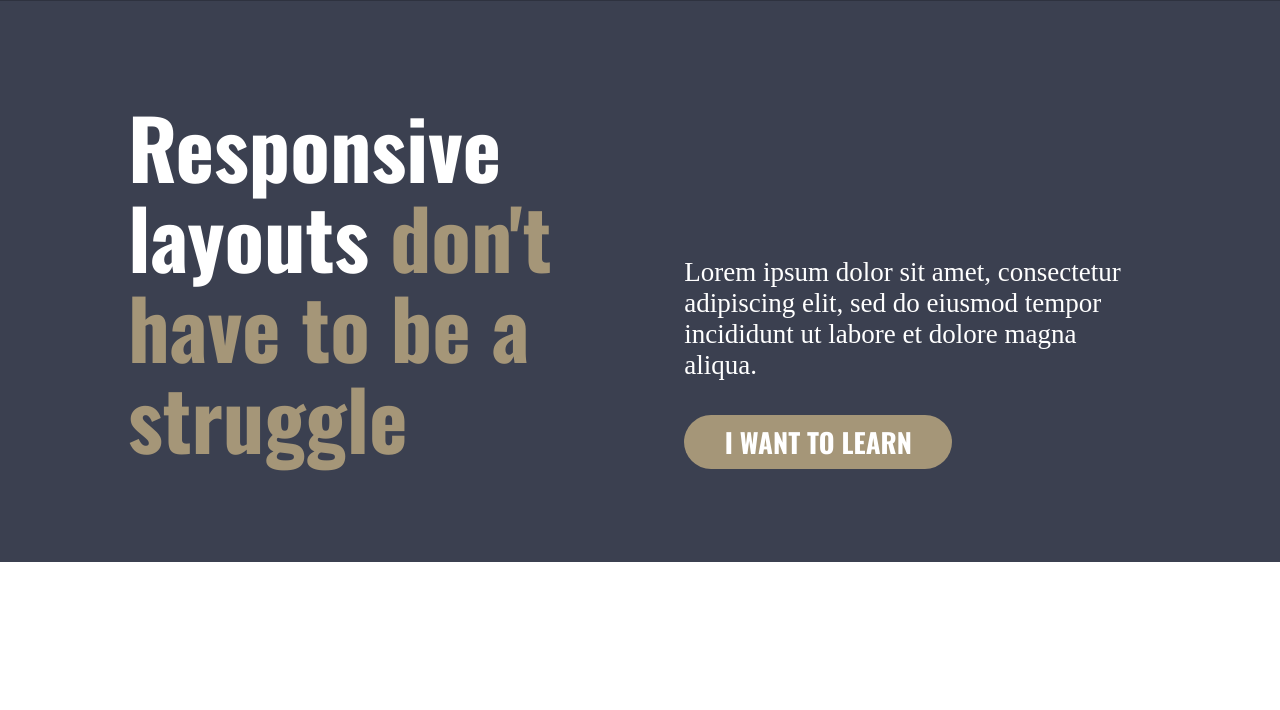
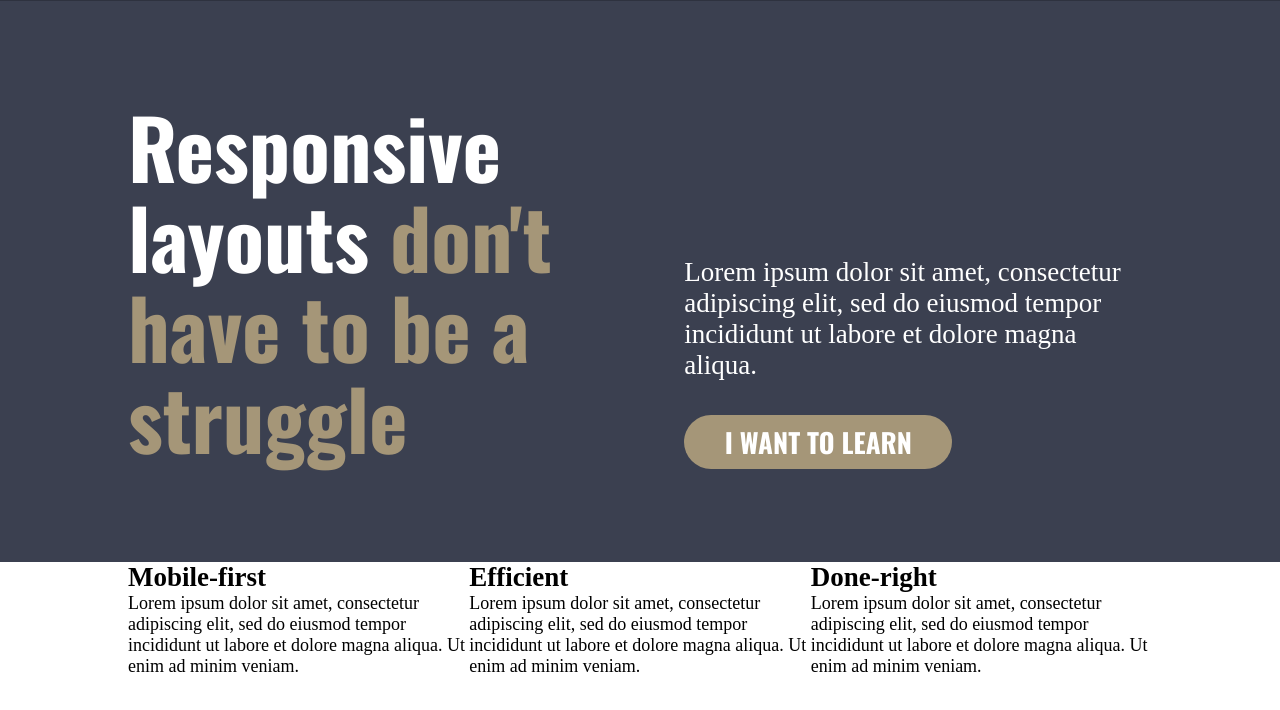
Before and after one commit to rstainsby/Responsive-Web-Design---Final-Challenge, a plain HTML site: page index.html in a window 1280 px wide. Shown: the part 70-780 px from the top of the page. Drawn offline with nearby package versions, Linux system fonts and the light colour scheme.

Commit message:
add features section to dom

```diff
--- a/index.html
+++ b/index.html
@@ -55,6 +55,40 @@
                 </div>
             </div>
         </section>
+        <section class="features">
+            <div class="container flex">
+                <div class="feature-info">
+                    <h2 class="feature-info__title">Mobile-first</h2>
+                    <p class="feature-info__description">
+                        Lorem ipsum dolor sit amet,
+                        consectetur adipiscing elit, sed do
+                        eiusmod tempor incididunt ut
+                        labore et dolore magna aliqua. Ut
+                        enim ad minim veniam.
+                    </p>
+                </div>
+                <div class="feature-info">
+                    <h2 class="feature-info__title">Efficient</h2>
+                    <p class="feature-info__description">
+                        Lorem ipsum dolor sit amet,
+                        consectetur adipiscing elit, sed do
+                        eiusmod tempor incididunt ut
+                        labore et dolore magna aliqua. Ut
+                        enim ad minim veniam.
+                    </p>
+                </div>
+                <div class="feature-info">
+                    <h2 class="feature-info__title">Done-right</h2>
+                    <p class="feature-info__description">
+                        Lorem ipsum dolor sit amet,
+                        consectetur adipiscing elit, sed do
+                        eiusmod tempor incididunt ut
+                        labore et dolore magna aliqua. Ut
+                        enim ad minim veniam.
+                    </p>
+                </div>
+            </div>
+        </section>
         <script src="./main.js"></script>
     </body>
 </html>
```
